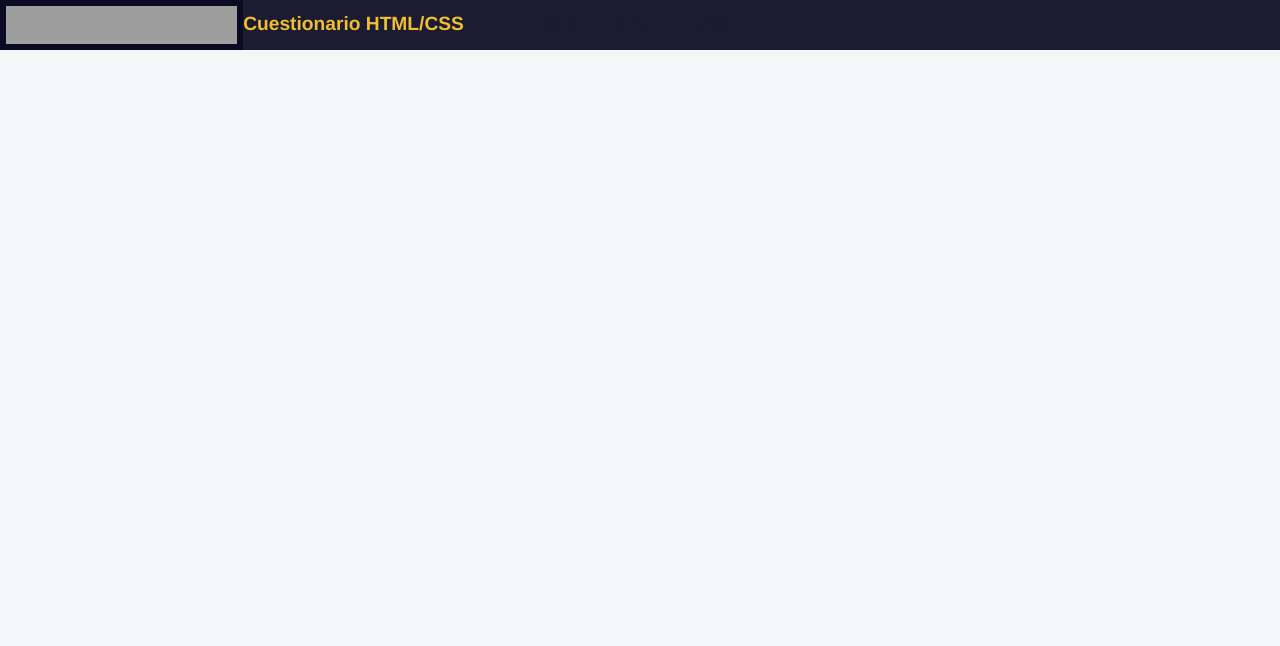
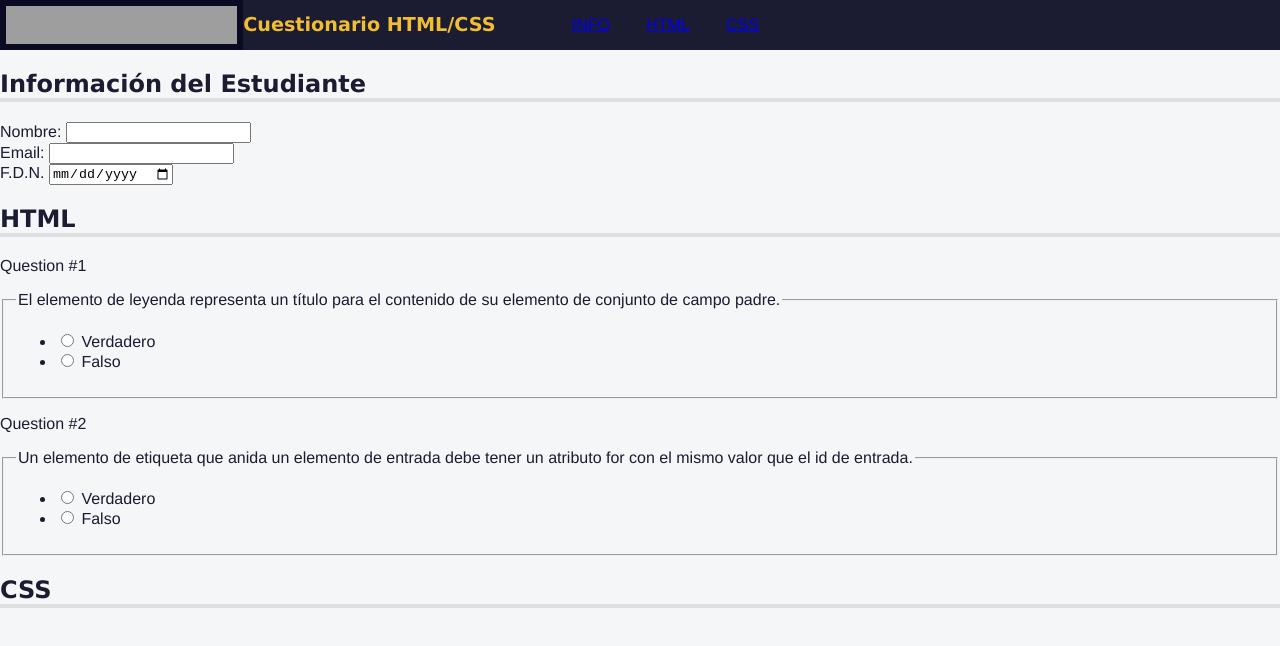
Before and after one commit to FranciscoCuminiLondero/100DaysOfCode, a plain HTML site: page DiseñoWebResponsivo/CuestionarioDeAccesibilidad/index.html in a window 1280 px wide. Drawn offline with Linux system fonts and the light colour scheme; grey boxes are pictures that could not be loaded.

Commit message:
Día 5 - 04/07/22
Continuamos con:
9. Aprende accesibilidad construyendo un cuestionario. (freecodecamp). (Nos quedamos en el 49%).

```diff
--- a/DiseñoWebResponsivo/CuestionarioDeAccesibilidad/index.html
+++ b/DiseñoWebResponsivo/CuestionarioDeAccesibilidad/index.html
@@ -1,10 +1,10 @@
 <!DOCTYPE html>
-<html lang="es">
+<html lang="en">
   <head>
     <meta charset="UTF-8" />
     <meta name="viewport" content="width=device-width, initial-scale=1.0" />
     <meta name="description" content="freeCodeCamp Accessibility Quiz practice project" />
-    <title>Cuestionario de accesibilidad</title>
+    <title>Cuestionario de Accesibilidad</title>
     <link rel="stylesheet" href="styles.css" />
   </head>
   <body>
@@ -13,17 +13,80 @@
       <h1>Cuestionario HTML/CSS</h1>
       <nav>
         <ul>
-          <li><a>INFO</a></li>
-          <li><a>HTML</a></li>
-          <li><a>CSS</a></li>
+          <li><a href="#student-info">INFO</a></li>
+          <li><a href="#html-questions">HTML</a></li>
+          <li><a href="#css-questions">CSS</a></li>
 			  </ul>
       </nav>
     </header>
     <main>
       <form method="post" action="https://freecodecamp.org/practice-project/accessibility-quiz">
-        <section></section>
-        <section></section>
-        <section></section>
+        <section role="region" aria-labelledby="student-info">
+          <h2 id="student-info">Información del Estudiante</h2>
+          <div class="info">
+            <label for="student-name">Nombre:</label>
+            <input type="text" name="student-name" id="student-name" />
+          </div>
+          <div class="info">
+            <label for="student-email">Email:</label>
+            <input type="email" name="student-email" id="student-email" />
+          </div>
+          <div class="info">
+            <label for="birth-date">F.D.N.<span class="sr-only">(Fecha de Nacimiento)</span></label>
+            <input type="date" name="birth-date" id="birth-date" />
+          </div>
+        </section>
+        <section role="region" aria-labelledby="html-questions">
+          <h2 id="html-questions">HTML</h2>
+          <div class="question-block">
+            <p>1</p>
+            <fieldset class="question" name="html-question-one">
+              <legend>
+                El elemento de leyenda representa un título para el contenido de su elemento de conjunto de campo padre.
+              </legend>
+              <ul class="answers-list">
+                <li>
+                  <label for="q1-a1">
+                    <input type="radio" id="q1-a1" name="q1" value="true" />
+                    Verdadero
+                  </label>
+                </li>
+                <li>
+                  <label for="q1-a2">
+                    <input type="radio" id="q1-a2" name="q1" value="false" />
+                    Falso
+                  </label>
+                </li>
+              </ul>
+            </fieldset>
+          </div>
+          <div class="question-block">
+            <p>2</p>
+            <fieldset class="question" name="html-question-two">
+              <legend>
+                Un elemento de etiqueta que anida un elemento de entrada debe tener un atributo for con el mismo valor que el id de entrada.
+              </legend>
+              <ul class="answers-list">
+                <li>
+                  <label for="q2-a1">
+                    <input type="radio" id="q2-a1" name="q2" value="true" />
+                    Verdadero
+                  </label>
+                </li>
+                <li>
+                  <label for="q2-a2">
+                    <input type="radio" id="q2-a2" name="q2" value="false" />
+                    Falso
+                  </label>
+                </li>
+              </ul>
+            </fieldset>
+          </div>
+        </section>
+        <section role="region" aria-labelledby="css-questions">
+          <h2 id="css-questions">CSS</h2>
+
+        </section>
       </form>
     </main>
   </body>
--- a/DiseñoWebResponsivo/CuestionarioDeAccesibilidad/styles.css
+++ b/DiseñoWebResponsivo/CuestionarioDeAccesibilidad/styles.css
@@ -34,3 +34,28 @@
   display: flex;
 	justify-content: space-evenly;
 }
+
+h1,
+h2 {
+  font-family: Verdana, Tahoma;
+}
+
+h2 {
+  border-bottom: 4px solid #dfdfe2;
+}
+
+p::before {
+  content: "Question #";
+}
+
+.sr-only {
+  position: absolute;
+	width: 1px;
+	height: 1px;
+	padding: 0;
+	margin: -1px;
+	overflow: hidden;
+	clip: rect(0, 0, 0, 0);
+	white-space: nowrap;
+	border: 0;
+}
```
Also changed, not shown: 2 other files. Lines whose indentation alone changed are shown as unchanged.
